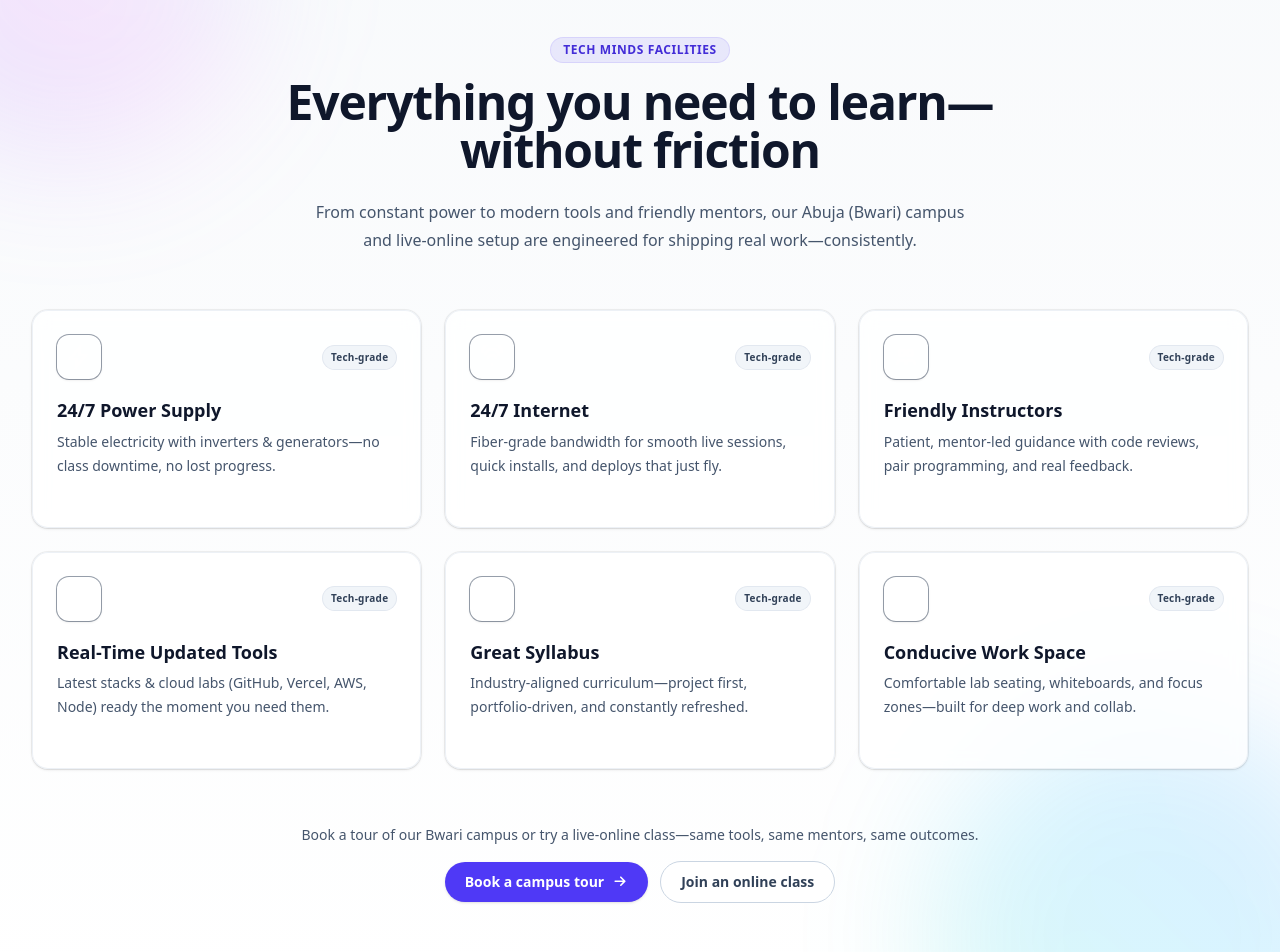
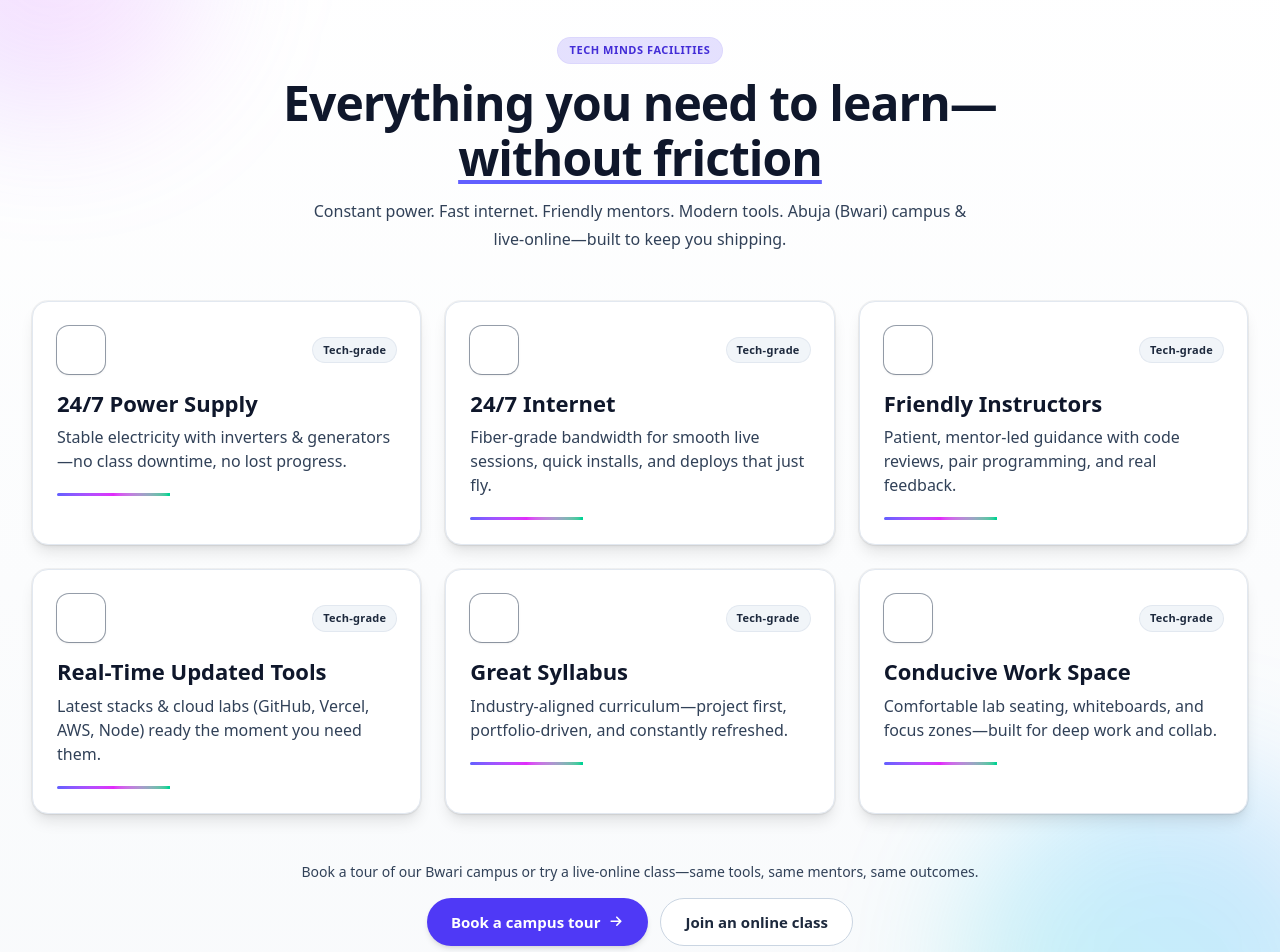
Before and after one commit to Bookofharry/Website-techminds, a React (Vite) app: page /facilities in a window 1280 px wide. Shown: the part 660-1612 px from the top of the page. Built offline with nearby package versions, Linux system fonts and the light colour scheme; a web font is replaced by a local one.

Commit message:
Working on Facilities Page 2

```diff
--- a/src/compo/kidsachievements.jsx
+++ b/src/compo/kidsachievements.jsx
@@ -6,8 +6,8 @@ const KidsRes = () => {
       title: "24/7 Power Supply",
       desc: "Stable electricity with inverters & generators—no class downtime, no lost progress.",
       icon: (
-        <svg viewBox="0 0 24 24" className="h-6 w-6" fill="none" stroke="currentColor" strokeWidth="1.8">
-          <path d="M13 2L3 14h7l-1 8 10-12h-7l1-8z" />
+        <svg viewBox="0 0 24 24" className="h-8 w-8" fill="none" stroke="currentColor" strokeWidth="2">
+          <path d="M13 2 3 14h7l-1 8 10-12h-7l1-8z" />
         </svg>
       ),
     },
@@ -15,7 +15,7 @@ const KidsRes = () => {
       title: "24/7 Internet",
       desc: "Fiber-grade bandwidth for smooth live sessions, quick installs, and deploys that just fly.",
       icon: (
-        <svg viewBox="0 0 24 24" className="h-6 w-6" fill="none" stroke="currentColor" strokeWidth="1.8">
+        <svg viewBox="0 0 24 24" className="h-8 w-8" fill="none" stroke="currentColor" strokeWidth="2">
           <path d="M2 8a10 10 0 0 1 20 0M5 11a7 7 0 0 1 14 0M8 14a4 4 0 0 1 8 0M12 18v3" />
         </svg>
       ),
@@ -24,7 +24,7 @@ const KidsRes = () => {
       title: "Friendly Instructors",
       desc: "Patient, mentor-led guidance with code reviews, pair programming, and real feedback.",
       icon: (
-        <svg viewBox="0 0 24 24" className="h-6 w-6" fill="none" stroke="currentColor" strokeWidth="1.8">
+        <svg viewBox="0 0 24 24" className="h-8 w-8" fill="none" stroke="currentColor" strokeWidth="2">
           <circle cx="8" cy="8" r="3" />
           <circle cx="16" cy="8" r="3" />
           <path d="M3 20a5 5 0 0 1 10 0M11 20a5 5 0 0 1 10 0" />
@@ -35,7 +35,7 @@ const KidsRes = () => {
       title: "Real-Time Updated Tools",
       desc: "Latest stacks & cloud labs (GitHub, Vercel, AWS, Node) ready the moment you need them.",
       icon: (
-        <svg viewBox="0 0 24 24" className="h-6 w-6" fill="none" stroke="currentColor" strokeWidth="1.8">
+        <svg viewBox="0 0 24 24" className="h-8 w-8" fill="none" stroke="currentColor" strokeWidth="2">
           <path d="M7 18h10a4 4 0 0 0 0-8 6 6 0 0 0-11.3-2A4.5 4.5 0 0 0 5 18z" />
           <path d="M12 6v4l2 2" />
         </svg>
@@ -45,7 +45,7 @@ const KidsRes = () => {
       title: "Great Syllabus",
       desc: "Industry-aligned curriculum—project first, portfolio-driven, and constantly refreshed.",
       icon: (
-        <svg viewBox="0 0 24 24" className="h-6 w-6" fill="none" stroke="currentColor" strokeWidth="1.8">
+        <svg viewBox="0 0 24 24" className="h-8 w-8" fill="none" stroke="currentColor" strokeWidth="2">
           <rect x="3" y="4" width="18" height="14" rx="2" />
           <path d="M8 10h8M8 14h5" />
         </svg>
@@ -55,7 +55,7 @@ const KidsRes = () => {
       title: "Conducive Work Space",
       desc: "Comfortable lab seating, whiteboards, and focus zones—built for deep work and collab.",
       icon: (
-        <svg viewBox="0 0 24 24" className="h-6 w-6" fill="none" stroke="currentColor" strokeWidth="1.8">
+        <svg viewBox="0 0 24 24" className="h-8 w-8" fill="none" stroke="currentColor" strokeWidth="2">
           <rect x="2" y="10" width="20" height="7" rx="2" />
           <path d="M7 10V7a2 2 0 0 1 2-2h6a2 2 0 0 1 2 2v3" />
         </svg>
@@ -64,79 +64,78 @@ const KidsRes = () => {
   ];
 
   return (
-    <section className="relative overflow-hidden bg-gradient-to-b from-slate-50 to-white py-16 dark:from-slate-950 dark:to-slate-900 sm:py-20 lg:py-24">
-      {/* animated blobs */}
+    <section className="relative overflow-hidden bg-gradient-to-b from-white to-slate-50 py-14 sm:py-18 lg:py-24 dark:from-slate-950 dark:to-slate-900">
+      {/* background accents */}
       <div
         aria-hidden
-        className="pointer-events-none absolute -top-40 -left-32 h-96 w-96 rounded-full bg-gradient-to-tr from-indigo-500/15 via-fuchsia-400/15 to-cyan-400/15 blur-3xl"
+        className="pointer-events-none absolute -top-36 -left-28 h-80 w-80 rounded-full bg-gradient-to-tr from-indigo-500/20 via-fuchsia-400/20 to-cyan-400/20 blur-3xl"
       />
       <div
         aria-hidden
-        className="pointer-events-none absolute -bottom-40 -right-24 h-[28rem] w-[28rem] rounded-full bg-gradient-to-tr from-emerald-400/15 via-sky-400/15 to-blue-500/15 blur-3xl"
+        className="pointer-events-none absolute -bottom-36 -right-24 h-[26rem] w-[26rem] rounded-full bg-gradient-to-tr from-emerald-400/20 via-sky-400/20 to-blue-500/20 blur-3xl"
       />
 
       <div className="relative z-10 mx-auto max-w-7xl px-4 sm:px-6 lg:px-8">
-        {/* header */}
+        {/* header — extra bold & larger on mobile */}
         <div className="mx-auto max-w-3xl text-center">
-          <span className="inline-flex items-center rounded-full bg-indigo-600/10 px-3 py-1 text-xs font-semibold uppercase tracking-wider text-indigo-700 ring-1 ring-indigo-600/20 dark:text-indigo-300">
+          <span className="inline-flex items-center rounded-full bg-indigo-600/15 px-3 py-1 text-[11px] font-extrabold uppercase tracking-wider text-indigo-700 ring-1 ring-indigo-600/20 dark:text-indigo-300">
             Tech Minds Facilities
           </span>
-          <h2 className="mt-4 text-3xl font-extrabold tracking-tight text-slate-900 sm:text-4xl xl:text-5xl dark:text-white">
-            Everything you need to learn—without friction
+          <h2 className="mt-3 text-[28px] leading-[1.15] font-black tracking-[-0.02em] text-slate-900 sm:text-4xl xl:text-5xl dark:text-white">
+            Everything you need to learn—<span className="underline decoration-4 underline-offset-4 decoration-indigo-500">without friction</span>
           </h2>
-          <p className="mx-auto mt-4 max-w-2xl text-base leading-7 text-slate-600 dark:text-slate-300 sm:mt-6">
-            From constant power to modern tools and friendly mentors, our Abuja (Bwari) campus and live-online setup
-            are engineered for shipping real work—consistently.
+          <p className="mx-auto mt-3 max-w-2xl text-[15.5px] leading-7 text-slate-700 sm:text-base dark:text-slate-300">
+            Constant power. Fast internet. Friendly mentors. Modern tools. Abuja (Bwari) campus & live-online—built to keep you shipping.
           </p>
         </div>
 
-        {/* grid */}
-        <div className="mt-14 grid gap-6 sm:grid-cols-2 lg:grid-cols-3">
+        {/* grid — chunkier padding & stronger card contrast on mobile */}
+        <div className="mt-10 grid gap-4 sm:mt-12 sm:grid-cols-2 lg:grid-cols-3 sm:gap-6">
           {items.map((it, i) => (
             <article
               key={i}
-              className="group relative rounded-2xl border border-slate-200/60 bg-white/80 p-6 shadow-sm ring-1 ring-black/5 backdrop-blur transition-all duration-300 hover:-translate-y-1 hover:shadow-2xl dark:border-slate-800/80 dark:bg-slate-900/50 dark:ring-white/5"
+              className="group relative rounded-2xl border border-slate-200 bg-white p-5 shadow-lg ring-1 ring-black/5 transition-all duration-300 hover:-translate-y-1 hover:shadow-2xl dark:border-slate-800 dark:bg-slate-900 dark:ring-white/5 sm:p-6"
             >
-              {/* glowing gradient border on hover */}
+              {/* hover glow */}
               <div className="pointer-events-none absolute inset-0 rounded-2xl opacity-0 transition-opacity duration-300 group-hover:opacity-100">
-                <div className="absolute -inset-px rounded-2xl bg-[linear-gradient(120deg,rgba(99,102,241,.35),rgba(236,72,153,.35),rgba(20,184,166,.35))]" />
+                <div className="absolute -inset-px rounded-2xl bg-[linear-gradient(120deg,rgba(99,102,241,.30),rgba(236,72,153,.30),rgba(20,184,166,.30))]" />
               </div>
 
-              {/* top row */}
+              {/* top row — bigger icon chip & larger badge */}
               <div className="relative flex items-center justify-between">
-                <div className="flex h-11 w-11 items-center justify-center rounded-xl bg-slate-900 text-white shadow-sm ring-1 ring-slate-700/50 dark:bg-slate-800">
+                <div className="flex h-12 w-12 items-center justify-center rounded-xl bg-slate-900 text-white shadow-sm ring-1 ring-slate-700/50 dark:bg-slate-800">
                   {it.icon}
                 </div>
-                <span className="rounded-full bg-slate-100 px-2 py-1 text-[10px] font-semibold tracking-wide text-slate-700 ring-1 ring-slate-200 dark:bg-slate-800 dark:text-slate-200 dark:ring-slate-700">
+                <span className="rounded-full bg-slate-100 px-2.5 py-1 text-[11px] font-extrabold tracking-wide text-slate-800 ring-1 ring-slate-200 dark:bg-slate-800 dark:text-slate-200 dark:ring-slate-700">
                   Tech-grade
                 </span>
               </div>
 
-              <h3 className="relative mt-5 text-lg font-bold leading-tight text-slate-900 dark:text-white">
+              {/* bolder titles & readable body on phones */}
+              <h3 className="relative mt-4 text-xl font-extrabold leading-tight text-slate-900 sm:text-[22px] dark:text-white">
                 {it.title}
               </h3>
-              <p className="relative mt-2 text-sm leading-6 text-slate-600 dark:text-slate-300">
+              <p className="relative mt-2 text-[15px] leading-6 text-slate-700 dark:text-slate-300 sm:text-base">
                 {it.desc}
               </p>
 
-              <div className="relative mt-6 h-px w-full overflow-hidden rounded-full bg-slate-200 dark:bg-slate-800">
-                <span className="absolute inset-y-0 left-0 block w-0 bg-gradient-to-r from-indigo-500 via-fuchsia-500 to-emerald-400 transition-all duration-500 group-hover:w-full" />
+              {/* accent line */}
+              <div className="relative mt-5 h-[3px] w-full overflow-hidden rounded-full bg-slate-200 dark:bg-slate-800">
+                <span className="absolute inset-y-0 left-0 block w-1/3 bg-gradient-to-r from-indigo-500 via-fuchsia-500 to-emerald-400 transition-all duration-500 group-hover:w-full" />
               </div>
-
-              <div className="pointer-events-none absolute -right-12 -top-12 h-24 w-24 rotate-12 rounded-full bg-white/10 blur-2xl transition-opacity duration-300 group-hover:opacity-100" />
             </article>
           ))}
         </div>
 
-        {/* CTA */}
-        <div className="mx-auto mt-12 max-w-3xl text-center sm:mt-14">
-          <p className="text-sm text-slate-600 dark:text-slate-300">
+        {/* CTA — larger tap targets on mobile */}
+        <div className="mx-auto mt-10 max-w-3xl text-center sm:mt-12">
+          <p className="text-[14.5px] text-slate-700 dark:text-slate-300 sm:text-sm">
             Book a tour of our Bwari campus or try a live-online class—same tools, same mentors, same outcomes.
           </p>
-          <div className="mt-4 flex items-center justify-center gap-3">
+          <div className="mt-4 flex flex-col items-stretch justify-center gap-3 sm:flex-row">
             <a
               href="#book-tour"
-              className="inline-flex items-center rounded-full bg-indigo-600 px-5 py-2.5 text-sm font-semibold text-white shadow-sm transition-all hover:bg-indigo-500 hover:shadow-md focus:outline-none focus:ring-2 focus:ring-indigo-500 dark:focus:ring-offset-slate-900"
+              className="inline-flex w-full items-center justify-center rounded-full bg-indigo-600 px-6 py-3 text-[15px] font-extrabold text-white shadow-md transition-all hover:bg-indigo-500 hover:shadow-lg focus:outline-none focus:ring-2 focus:ring-indigo-500 sm:w-auto"
             >
               Book a campus tour
               <svg className="ml-2 h-4 w-4" viewBox="0 0 20 20" fill="currentColor">
@@ -145,7 +144,7 @@ const KidsRes = () => {
             </a>
             <a
               href="#join-online"
-              className="inline-flex items-center rounded-full border border-slate-300 bg-white/70 px-5 py-2.5 text-sm font-semibold text-slate-700 backdrop-blur transition-all hover:bg-slate-100 dark:border-slate-700 dark:bg-slate-900/40 dark:text-slate-200 dark:hover:bg-slate-800"
+              className="inline-flex w-full items-center justify-center rounded-full border border-slate-300 bg-white px-6 py-3 text-[15px] font-extrabold text-slate-800 transition-all hover:bg-slate-100 dark:border-slate-700 dark:bg-slate-900 dark:text-slate-200 sm:w-auto"
             >
               Join an online class
             </a>
```
